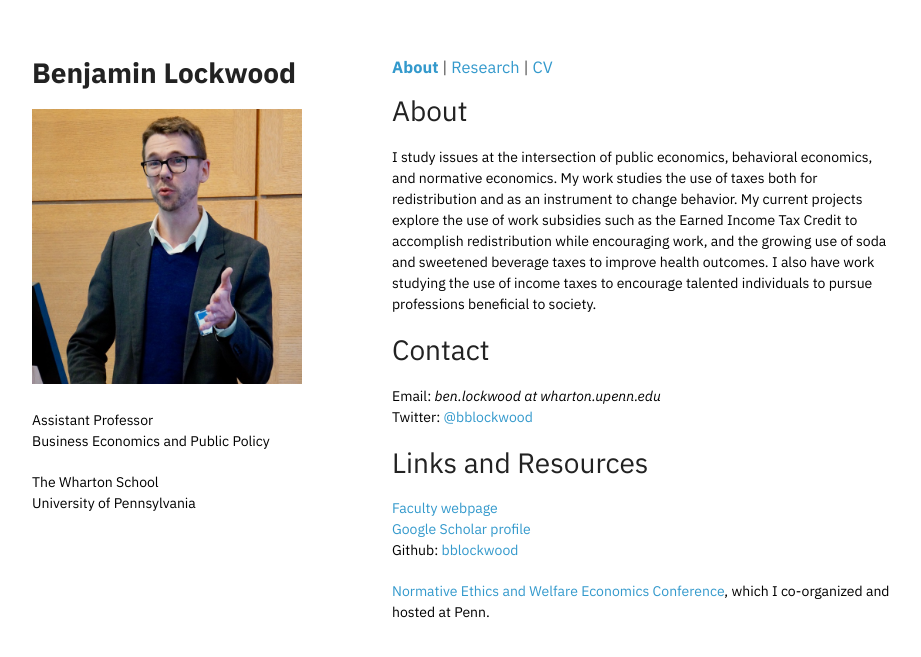
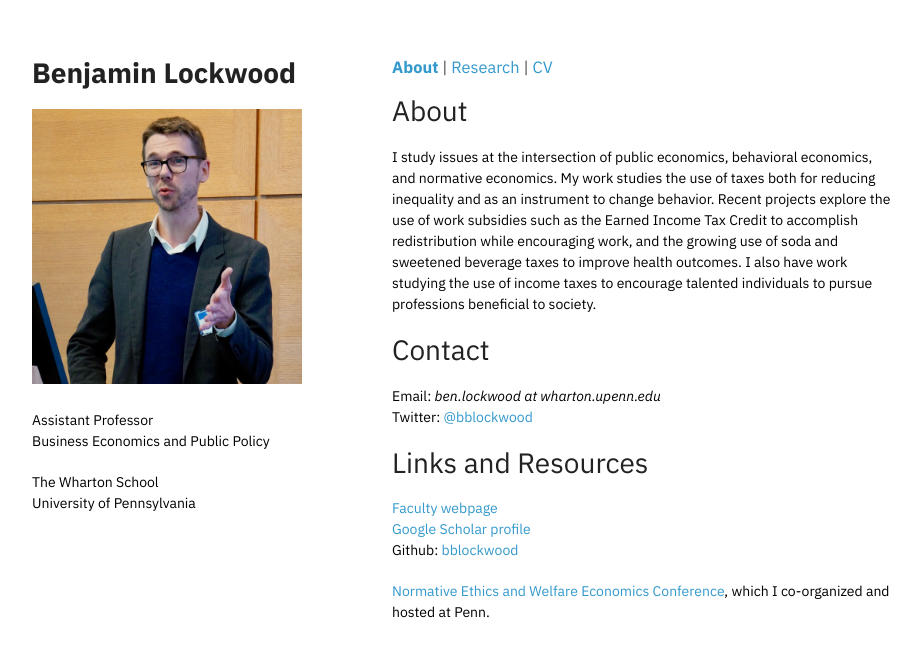
Before and after one commit to sxfinance/sxia.github.io, a Jekyll site: the page index.html, which Jekyll copies as it is, in a window 1280 px wide. Shown: the top 657 px of the page, without its empty margins (178-1099 px from the left). Built offline with Jekyll 4.4.1, drawn with Linux system fonts in a browser that asks for light colours.

Commit message:
Modified "about me" section.

```diff
--- a/index.html
+++ b/index.html
@@ -46,7 +46,7 @@
 
     	<h1>About</h1>
 
-        <p>I study issues at the intersection of public economics, behavioral economics, and normative economics. My work studies the use of taxes both for redistribution and as an instrument to change behavior. My current projects explore the use of work subsidies such as the Earned Income Tax Credit to accomplish redistribution while encouraging work, and the growing use of soda and sweetened beverage taxes to improve health outcomes. I also have work studying the use of income taxes to encourage talented individuals to pursue professions beneficial to society.</p>
+        <p>I study issues at the intersection of public economics, behavioral economics, and normative economics. My work studies the use of taxes both for reducing inequality and as an instrument to change behavior. Recent projects explore the use of work subsidies such as the Earned Income Tax Credit to accomplish redistribution while encouraging work, and the growing use of soda and sweetened beverage taxes to improve health outcomes. I also have work studying the use of income taxes to encourage talented individuals to pursue professions beneficial to society.</p>
 
       <h1>Contact</h1>
         <p>Email: <i>ben.lockwood <i>at</i> wharton.upenn.edu </i><br>
```
